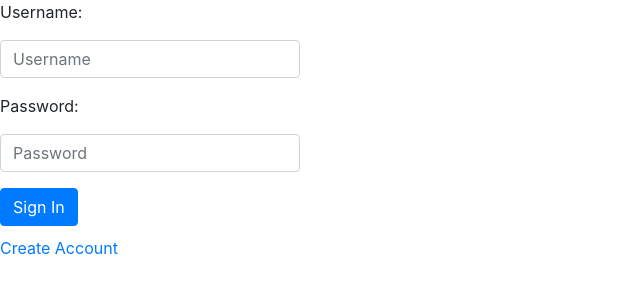
After one commit to andrewrobles/Developen, a Django app: template projects/templates/projects/sign-in.html in a window 1280 px wide. The commit adds this page. Shown: the top 300 px of the page, without its empty margins (0-640 px from the left). Run offline with Django 3.2, Linux system fonts and the light colour scheme; the template is opened without the code that fills it: values that come from a table or form of the project are taken from there, others are empty; some libraries are stand-ins or nearby versions.

Commit message:
Create "Create Account" functionality.

```diff
--- a/projects/forms.py
+++ b/projects/forms.py
@@ -14,3 +14,30 @@ class SignInForm(forms.Form):
 				'type':'password'
 			}
 		))
+
+class CreateAccountForm(forms.Form):
+	firstname = forms.CharField(label='Firstname', max_length=100, widget=forms.TextInput(
+			attrs={
+				'class': 'form-control',
+				'placeholder': 'First name'
+			}
+		))
+	lastname = forms.CharField(label='Lastname', max_length=100, widget=forms.TextInput(
+			attrs={
+				'class': 'form-control',
+				'placeholder': 'Last name'
+			}
+		))
+	username = forms.CharField(label='Username', max_length=100, widget=forms.TextInput(
+			attrs={
+				'class': 'form-control',
+				'placeholder': 'Username'
+			}
+		))
+	password = forms.CharField(label='Password', max_length=100, widget=forms.TextInput(
+			attrs={
+				'class': 'form-control',
+				'placeholder': 'Password',
+				'type':'password'
+			}
+		))
--- /dev/null
+++ b/projects/templates/projects/sign-in.html
@@ -0,0 +1,26 @@
+{% load static %}
+<!DOCTYPE html>
+<html>
+	<head>
+		<link rel="stylesheet" type="text/css" href="{% static "projects/bootstrap-4.3.1-dist/css/bootstrap.min.css" %}">
+		<script src="{% static "projects/bootstrap-4.3.1-dist/js/bootstrap.min.js" %}"></script>
+	</head>
+	<body>
+		<div style="width:300px; padding-bottom: 10px;">
+			<form action="" method="post">
+			{% csrf_token %}
+			<form>
+			  <div class="form-group">
+			    <label>{{ form.username.label_tag }}</label>
+			    {{ form.username }}
+			  </div>
+			  <div class="form-group">
+			    <label>{{ form.password.label_tag }}</label>
+			    {{ form.password }}
+			  </div>
+			  	<input type="submit" class="btn btn-primary" value="Sign In">
+			</form>
+		</div>
+		<a href="/projects/create_account/" role="button">Create Account</a>
+	</body>
+</html>
--- a/projects/urls.py
+++ b/projects/urls.py
@@ -5,5 +5,6 @@ from . import views
 urlpatterns = [
     path('', views.index, name='index'),
     path('sign_in/', views.sign_in, name='sign_in'),
-    path('sign_out/', views.sign_out, name='sign_out')
+    path('sign_out/', views.sign_out, name='sign_out'),
+    path('create_account/', views.create_account, name='create_account')
 ]
```
Also changed, not shown: projects/templates/projects/create-account.html (renamed from projects/templates/projects/sign_in.html, +8 -0 lines), projects/views.py (+37 -3 lines).
